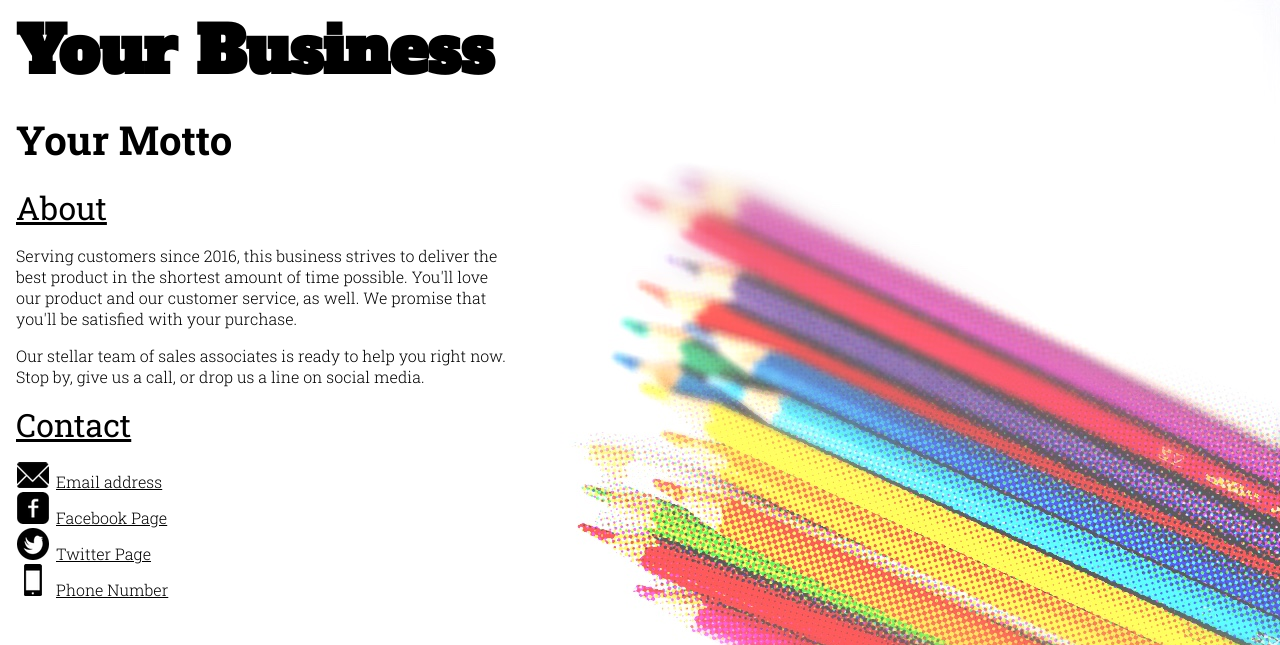
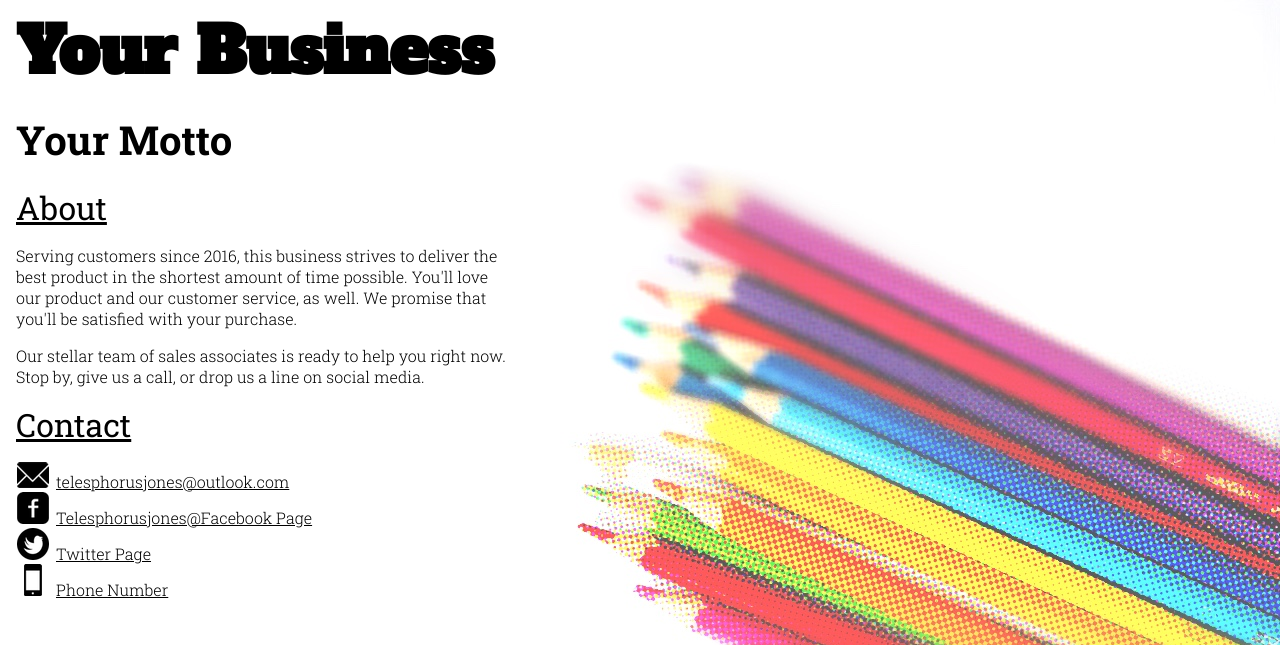
Before and after one commit to mozilla/web-lit-training, a plain HTML site: page business-front-page/business-front-page.html in a window 1280 px wide. Shown: the top 645 px of the page. Drawn offline with Linux system fonts and the light colour scheme.

Commit message:
Update business-front-page.html

```diff
--- a/business-front-page/business-front-page.html
+++ b/business-front-page/business-front-page.html
@@ -8,7 +8,7 @@
 
   <!--Add the name of your business between the title tags and in the meta tag named 'title.' This will help search engines make your page discoverable by other people on the web.-->
 
-  <title>Your Business</title>
+  <title>Telesphorus' Path</title>
 
   <meta name="title" author="Your Business">
   <meta name="author" content="Mozilla">
@@ -59,8 +59,8 @@
     <!--Replace the placeholder email address, telephone number, and placeholder links with your own email address, phone number, and URLs, or web addresses. Then replace the white copy or text with whatever you want it to say. For example, you might just type in your email and hpine number, but type "Our _____ page" for webpages or @ouraccount for your Twitter page.-->
 
     <ul>
-      <li class="email-icon"><a href="mailto:[placeholder email address]">Email address</a></li>
-      <li class="facebook-icon"><a href="[placeholder link]">Facebook Page</a></li>
+      <li class="email-icon"><a href="mailto:[placeholder email address]">telesphorusjones@outlook.com</a></li>
+      <li class="facebook-icon"><a href="[placeholder link]">Telesphorusjones@Facebook Page</a></li>
       <li class="twitter-icon"><a href="[placeholder link]">Twitter Page</li>
       <li class="phone-icon"><a href="[placeholder link]">Phone Number</a></li>
       <!--<li class="ebay-icon"><a href="[placeholder link]">Ebay Page</a></li>-->
```
